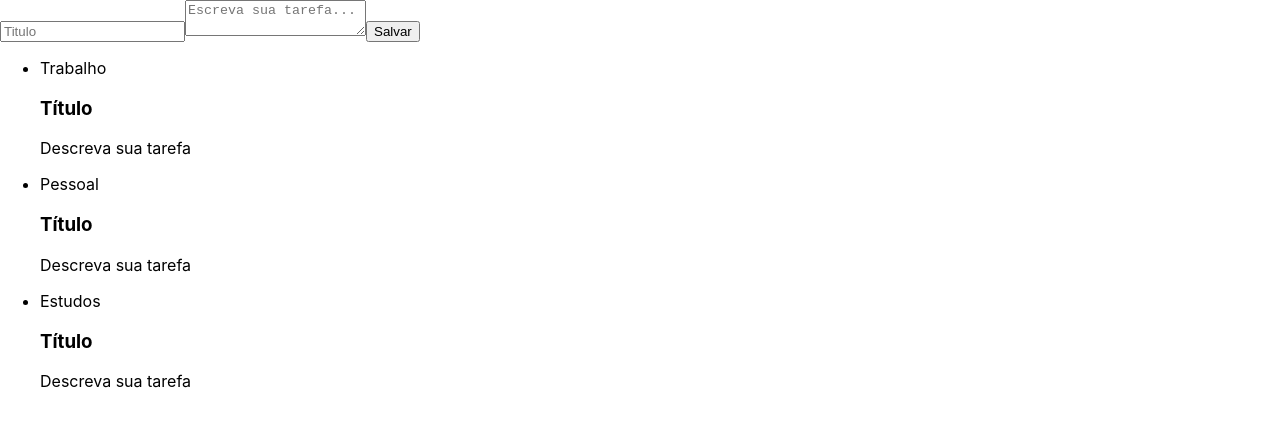
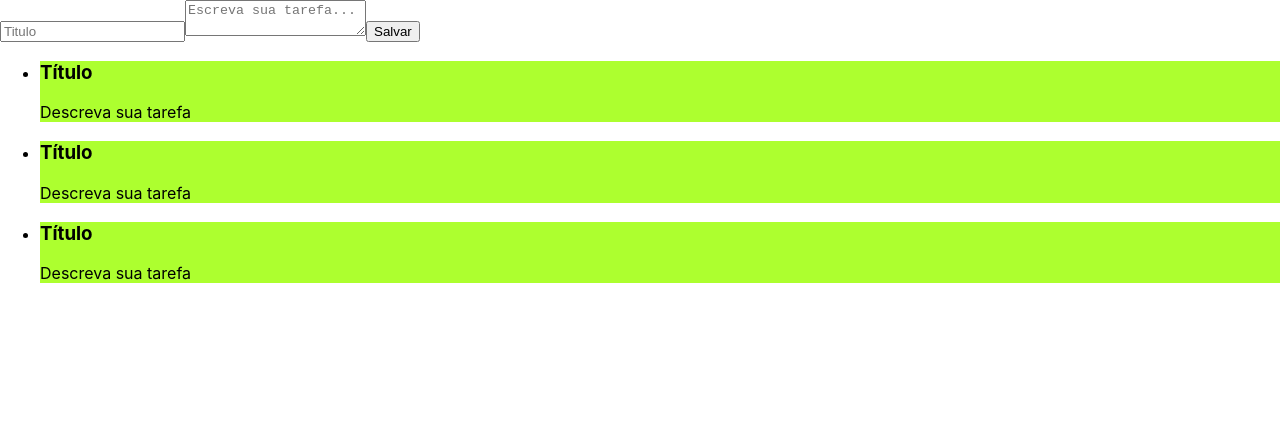
Before and after one commit to LaisMaas/FrontEndTreinamento_R2U, a React (Create React App) app in the folder Trilha4_React/ceep/: page / in a window 1280 px wide. Shown: the top 426 px of the page. Built offline with nearby package versions, Linux system fonts and the light colour scheme.

Commit message:
Alteracoes no projeto ceep_estilizando componentes

```diff
--- a/Trilha4_React/ceep/src/componentes/cardNota.jsx
+++ b/Trilha4_React/ceep/src/componentes/cardNota/cardNota.jsx
@@ -1,11 +1,12 @@
-import { createContext } from "react";
+//import { createContext } from "react";
 
 import React, { Component } from "react";
+import "./estilo.css"
 
 class CardNota extends Component {
   render() {
     return (
-      <section>
+      <section className="card-nota">
         <header>
           <h3>Título</h3>
         </header>
--- /dev/null
+++ b/Trilha4_React/ceep/src/componentes/cardNota/estilo.css
@@ -0,0 +1,3 @@
+.card-nota{
+    background-color: greenyellow;
+}
--- a/Trilha4_React/ceep/src/componentes/listaDeNotas.jsx
+++ b/Trilha4_React/ceep/src/componentes/listaDeNotas.jsx
@@ -1,13 +1,15 @@
 import React, { Component } from "react";
-import CardNota from "./cardNota";
+import CardNota from "./cardNota/cardNota";
 
 class ListaDeNotas extends Component {
   render() {
-    return <ul>{Array.of("Trabalho", "Pessoal", "Estudos").map(categoria => {
-      return (<li>
-        <div>{categoria}</div>
+    return <ul>
+      {Array.of("Trabalho", "Pessoal", "Estudos").map((categoria, index) => {
+      return (
+      <li key={index}>
         <CardNota />
-      </li>);
+      </li>
+      );
     })}</ul>;
   }
 }
```
